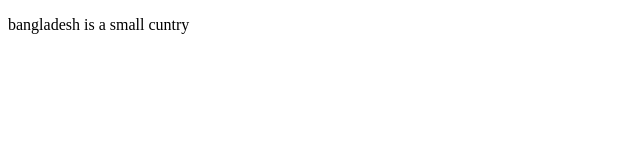
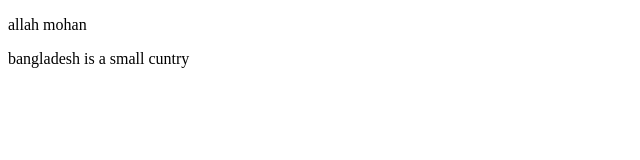
Before and after one commit to CodingSabbir/branchChek, a plain HTML site: page index.html in a window 1280 px wide. Shown: the whole page, without its empty margins (0-640 px from the left). Drawn offline with Linux system fonts and the light colour scheme.

Commit message:
3th commit

```diff
--- a/index.html
+++ b/index.html
@@ -6,7 +6,7 @@
     <title>Document</title>
 </head>
 <body>
-
+    <p>allah mohan</p>
     <p>bangladesh is a small cuntry</p>
 </body>
 </html>
```
